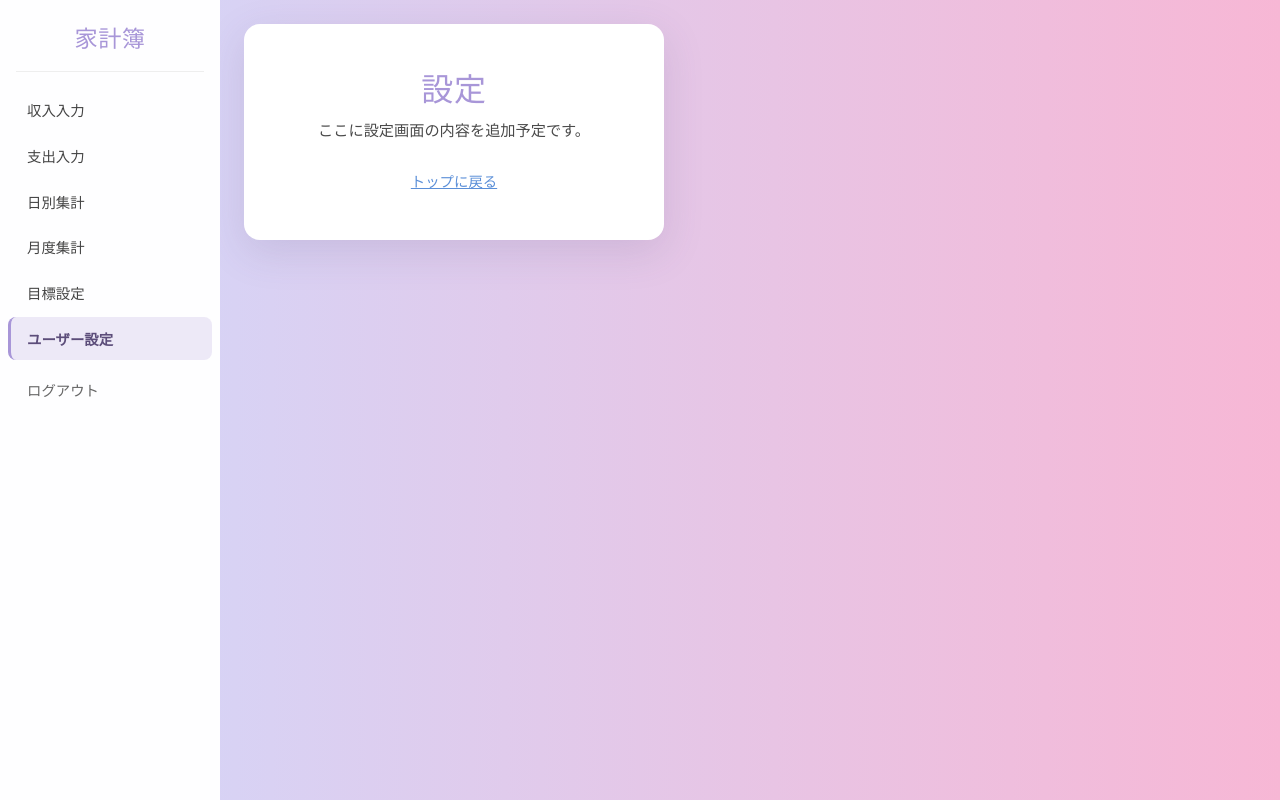
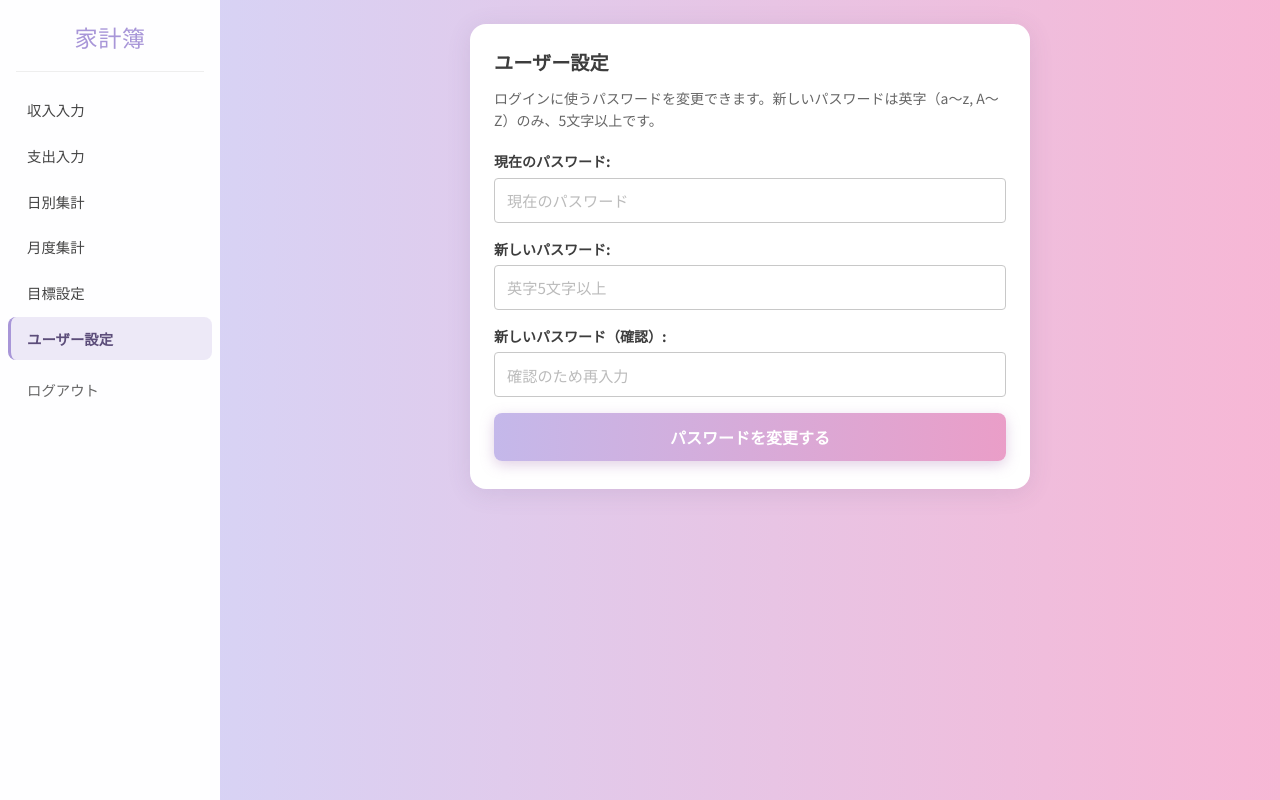
Before and after one commit to youhonami/house, a Django app: page /settings/ in a window 1280 px wide. Run offline with Django 5.2, Linux system fonts and the light colour scheme; the visitor is signed in with stand-in values (Sample User, id 1).

Commit message:
パスワード変更機能の作成

```diff
--- a/accounts/forms.py
+++ b/accounts/forms.py
@@ -100,6 +100,86 @@ class RegisterForm(UserCreationForm):
         return user
 
 
+class PasswordChangeSettingsForm(forms.Form):
+    """ログイン中ユーザーのパスワード変更（登録時と同じ英字ルール）。"""
+
+    _PASSWORD_EN = re.compile(r'^[a-zA-Z]{5,}\Z')
+
+    current_password = forms.CharField(
+        label='現在のパスワード',
+        strip=False,
+        widget=forms.PasswordInput(
+            attrs={
+                **_W,
+                'autocomplete': 'current-password',
+                'placeholder': '現在のパスワード',
+            }
+        ),
+    )
+    new_password1 = forms.CharField(
+        label='新しいパスワード',
+        strip=False,
+        widget=forms.PasswordInput(
+            attrs={
+                **_W,
+                'autocomplete': 'new-password',
+                'placeholder': '英字5文字以上',
+            }
+        ),
+    )
+    new_password2 = forms.CharField(
+        label='新しいパスワード（確認）',
+        strip=False,
+        widget=forms.PasswordInput(
+            attrs={
+                **_W,
+                'autocomplete': 'new-password',
+                'placeholder': '確認のため再入力',
+            }
+        ),
+    )
+
+    def __init__(self, user, *args, **kwargs):
+        self.user = user
+        super().__init__(*args, **kwargs)
+
+    def clean_current_password(self):
+        pwd = self.cleaned_data.get('current_password')
+        if pwd is None:
+            return pwd
+        if not self.user.check_password(pwd):
+            raise forms.ValidationError(
+                '現在のパスワードが正しくありません。',
+                code='password_incorrect',
+            )
+        return pwd
+
+    def clean_new_password1(self):
+        pwd = self.cleaned_data.get('new_password1')
+        if not pwd:
+            return pwd
+        if not self._PASSWORD_EN.match(pwd):
+            raise forms.ValidationError(
+                'パスワードは英字（a〜z, A〜Z）のみ、5文字以上で入力してください。',
+                code='password_english_min5',
+            )
+        return pwd
+
+    def clean(self):
+        data = super().clean()
+        p1 = data.get('new_password1')
+        p2 = data.get('new_password2')
+        if p1 and p2 and p1 != p2:
+            self.add_error(
+                'new_password2',
+                ValidationError(
+                    '新しいパスワードと確認用が一致しません。',
+                    code='password_mismatch',
+                ),
+            )
+        return data
+
+
 _INC_W = {'class': 'auth-input'}
 
 
--- a/accounts/static/accounts/css/auth.css
+++ b/accounts/static/accounts/css/auth.css
@@ -533,7 +533,8 @@ body.app-shell-lock-scroll {
 /* 収入・支出入力・目標設定ページ */
 .page-income,
 .page-expense,
-.page-goal-settings {
+.page-goal-settings,
+.page-settings {
   width: 100%;
   max-width: 560px;
   margin: 0 auto;
@@ -547,6 +548,17 @@ body.app-shell-lock-scroll {
   font-size: 0.875rem;
   line-height: 1.55;
   color: #666;
+}
+
+.settings-panel__lead {
+  margin: -0.5rem 0 1.25rem;
+  font-size: 0.875rem;
+  line-height: 1.55;
+  color: #666;
+}
+
+.settings-form__field {
+  margin-bottom: 0.85rem;
 }
 
 .budget-messages {
--- a/accounts/views.py
+++ b/accounts/views.py
@@ -3,7 +3,7 @@ from decimal import Decimal
 
 from django.conf import settings
 from django.contrib import messages
-from django.contrib.auth import login
+from django.contrib.auth import login, update_session_auth_hash
 from django.contrib.auth.decorators import login_required
 from django.shortcuts import redirect, render
 from django.utils import timezone
@@ -15,6 +15,7 @@ from .forms import (
     EmailLoginForm,
     ExpenseEntryForm,
     IncomeEntryForm,
+    PasswordChangeSettingsForm,
     RegisterForm,
 )
 from .models import ExpenseBudget, ExpenseEntry, IncomeEntry
@@ -305,10 +306,21 @@ def goal_settings(request):
 
 @login_required
 def settings_page(request):
+    if request.method == 'POST':
+        form = PasswordChangeSettingsForm(request.user, request.POST)
+        if form.is_valid():
+            user = request.user
+            user.set_password(form.cleaned_data['new_password1'])
+            user.save()
+            update_session_auth_hash(request, user)
+            messages.success(request, 'パスワードを変更しました。')
+            return redirect('accounts:settings')
+    else:
+        form = PasswordChangeSettingsForm(request.user)
     return render(
         request,
-        'accounts/placeholder.html',
-        _stub_ctx('設定', '設定', 'ここに設定画面の内容を追加予定です。'),
+        'accounts/settings.html',
+        {'form': form},
     )
 
 
--- /dev/null
+++ b/templates/accounts/settings.html
@@ -0,0 +1,67 @@
+{% extends "accounts/base_app.html" %}
+{% block title %}ユーザー設定 — 家計簿{% endblock %}
+{% block app_body %}
+<div class="page-settings">
+  <section class="income-panel settings-panel">
+    <h1 class="income-heading">ユーザー設定</h1>
+    <p class="settings-panel__lead">
+      ログインに使うパスワードを変更できます。新しいパスワードは英字（a〜z,
+      A〜Z）のみ、5文字以上です。
+    </p>
+
+    {% if messages %}
+    <ul class="budget-messages" role="status">
+      {% for message in messages %}
+      <li class="budget-messages__item budget-messages__item--{{ message.level_tag }}">
+        {{ message }}
+      </li>
+      {% endfor %}
+    </ul>
+    {% endif %}
+
+    <form method="post" class="income-form settings-form" novalidate>
+      {% csrf_token %}
+      {% if form.non_field_errors %}
+      <ul class="auth-errors">
+        {% for err in form.non_field_errors %}
+        <li>{{ err }}</li>
+        {% endfor %}
+      </ul>
+      {% endif %}
+
+      <div class="income-form__field income-form__field--full settings-form__field">
+        {{ form.current_password.label_tag }}{{ form.current_password }}
+        {% if form.current_password.errors %}
+        <ul class="field-errors">
+          {% for err in form.current_password.errors %}
+          <li>{{ err }}</li>
+          {% endfor %}
+        </ul>
+        {% endif %}
+      </div>
+      <div class="income-form__field income-form__field--full settings-form__field">
+        {{ form.new_password1.label_tag }}{{ form.new_password1 }}
+        {% if form.new_password1.errors %}
+        <ul class="field-errors">
+          {% for err in form.new_password1.errors %}
+          <li>{{ err }}</li>
+          {% endfor %}
+        </ul>
+        {% endif %}
+      </div>
+      <div class="income-form__field income-form__field--full settings-form__field">
+        {{ form.new_password2.label_tag }}{{ form.new_password2 }}
+        {% if form.new_password2.errors %}
+        <ul class="field-errors">
+          {% for err in form.new_password2.errors %}
+          <li>{{ err }}</li>
+          {% endfor %}
+        </ul>
+        {% endif %}
+      </div>
+
+      <button type="submit" class="auth-submit income-form__submit">パスワードを変更する</button>
+    </form>
+  </section>
+</div>
+{% endblock %}
```
